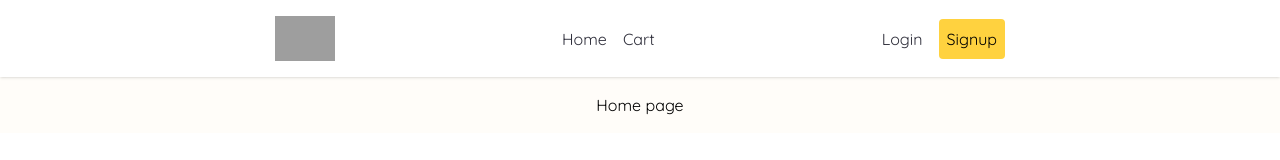
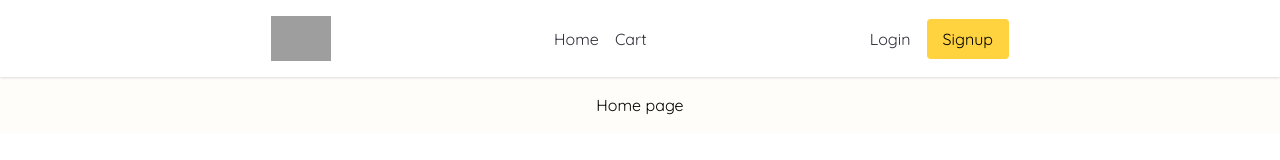
Before and after one commit to AkankshaDeshwal/Ecommerce-website-using-Reactjs, a React (Vite) app: page / in a window 1280 px wide. Shown: the top 160 px of the page. Built offline with nearby package versions, Linux system fonts and the light colour scheme; grey boxes are pictures that could not be loaded.

Commit message:
fix:X axis padding og Button

```diff
--- a/src/components/Button.jsx
+++ b/src/components/Button.jsx
@@ -1,6 +1,6 @@
 const Button = ({btnText, addStyles=""}) => {
     return (
-        <button className={`p-2 rounded-sm bg-primary hover:bg-secondary cursor-pointer ${addStyles}`}>{btnText}</button>
+        <button className={`py-2 px-4 rounded-sm bg-primary hover:bg-secondary cursor-pointer ${addStyles}`}>{btnText}</button>
      );
 }
 
```
